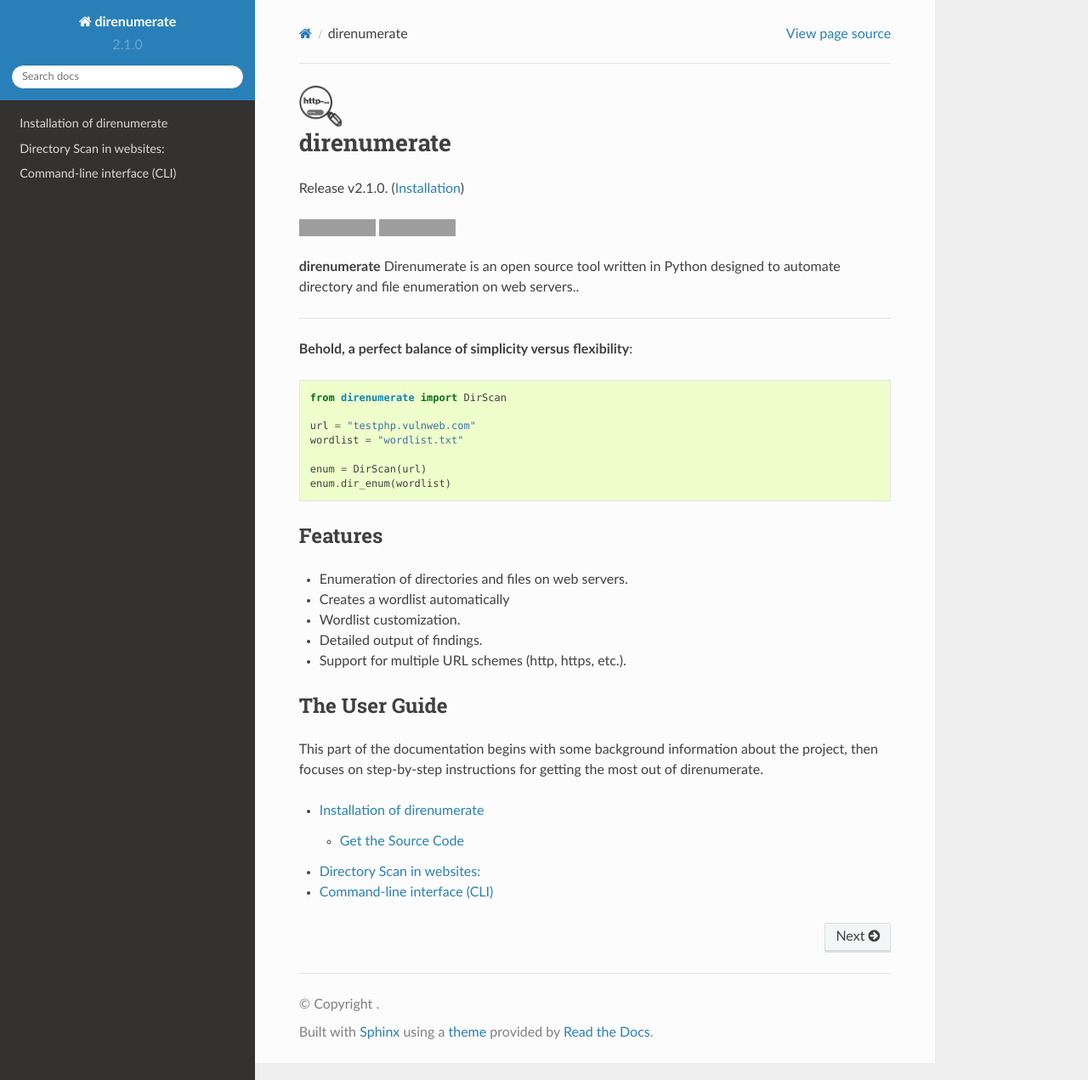
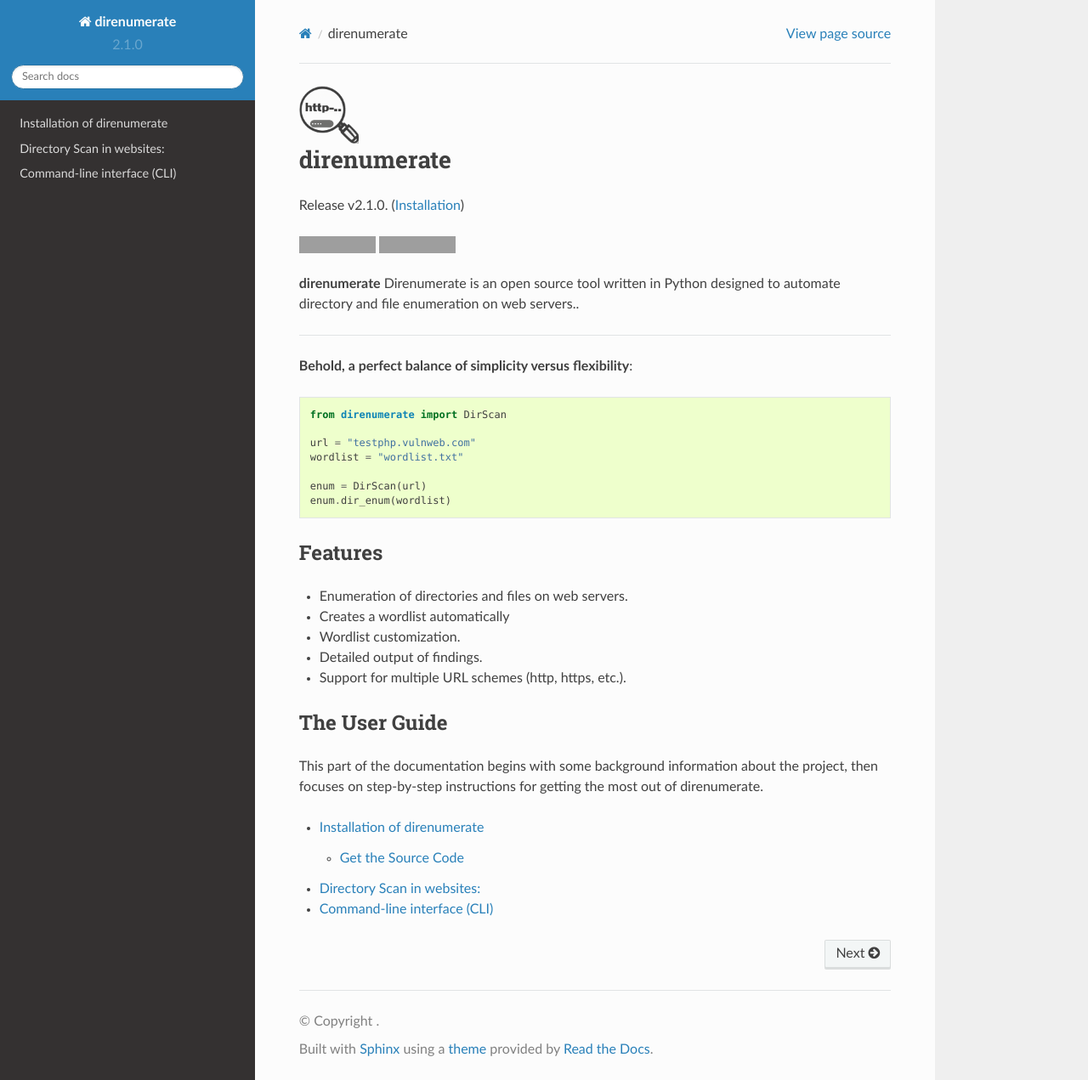
Before and after one commit to JuanBindez/direnumerate, a Sphinx documentation site: the page built from docs/index.rst, in a window 1280 px wide and 1271 px high. Shown: the whole window at 85% size. Built offline with Sphinx 7.4.7 and the Read the Docs theme 2.0.0, drawn with Linux system fonts in a browser that asks for light colours; grey boxes are pictures that could not be loaded.

Commit message:
Update index.rst

```diff
--- a/docs/index.rst
+++ b/docs/index.rst
@@ -1,8 +1,8 @@
 .. direnumerate documentation master file,
 
 .. image:: https://github.com/JuanBindez/direnumerate/blob/main/img/logo.png
-  :width: 50px
-  :height: 50px
+  :width: 70px
+  :height: 70px
 
 direnumerate
 ======
```
